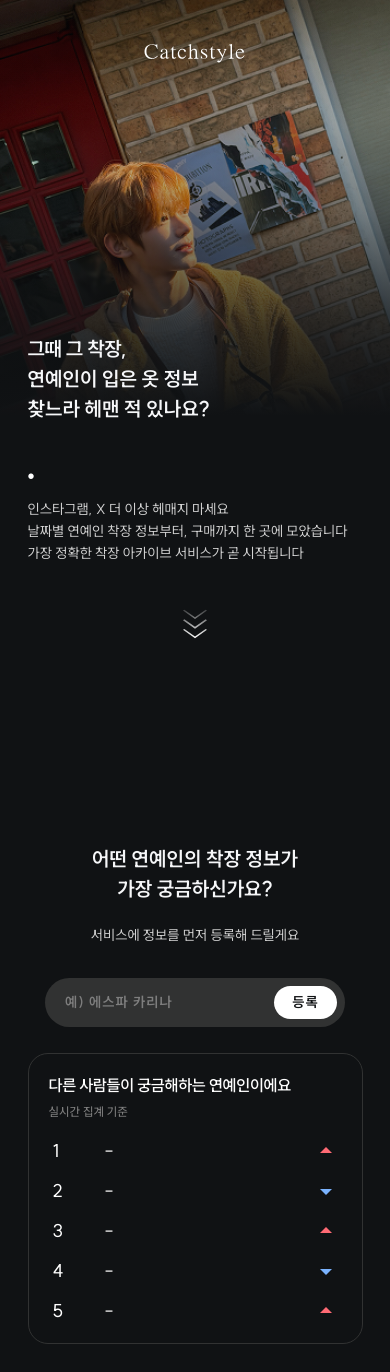
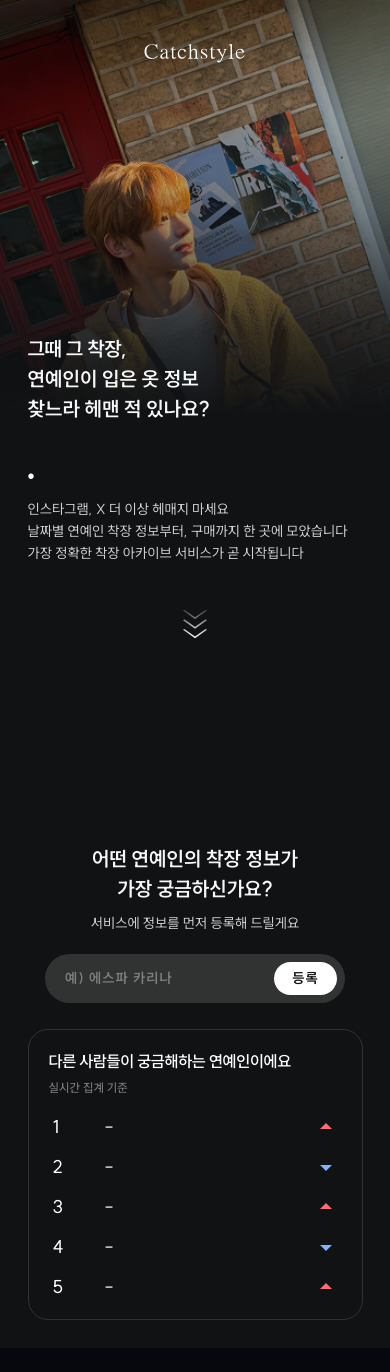
Before and after one commit to UNIS7-catchstyle/catchstyle-mvp, a React (Create React App) app: page / in a window 390 px wide. After the commit the page ends 1348 px from the top, so only its background shows below. Built offline with nearby package versions, Linux system fonts and the light colour scheme; no server answers.

Commit message:
모바일 환경에서 Text-sm과 Body-xs 간격 수정

```diff
--- a/src/App.css
+++ b/src/App.css
@@ -231,7 +231,6 @@ body {
   width: min(960px, 100%);
   display: flex;
   flex-direction: column;
-  gap: 18px;
   text-align: center;
 }
 
@@ -433,7 +432,7 @@ body {
 
   .query-section {
     width: min(375px, 100%);
-    gap: 12px;
+    gap: 0;
     text-align: center;
     align-items: center;
     background: transparent;
@@ -498,7 +497,7 @@ body {
     padding: 8px 8px 8px 20px;
     gap: 10px;
     margin-top: 20px;
-    margin-bottom: 0;
+    margin-bottom: 12px;
   }
 
   .search-input {
```
